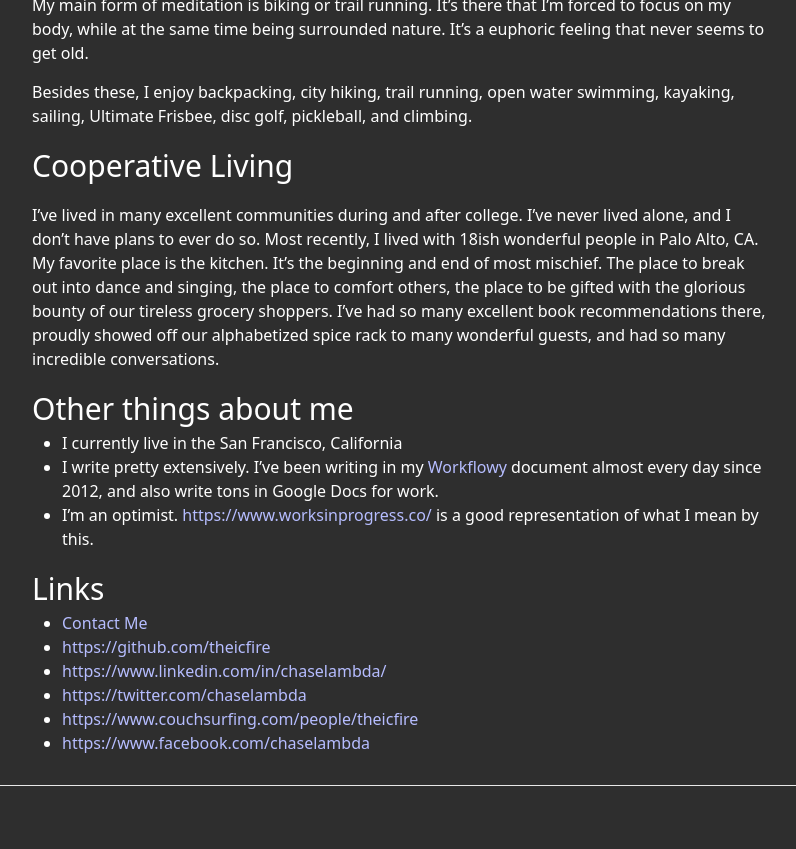
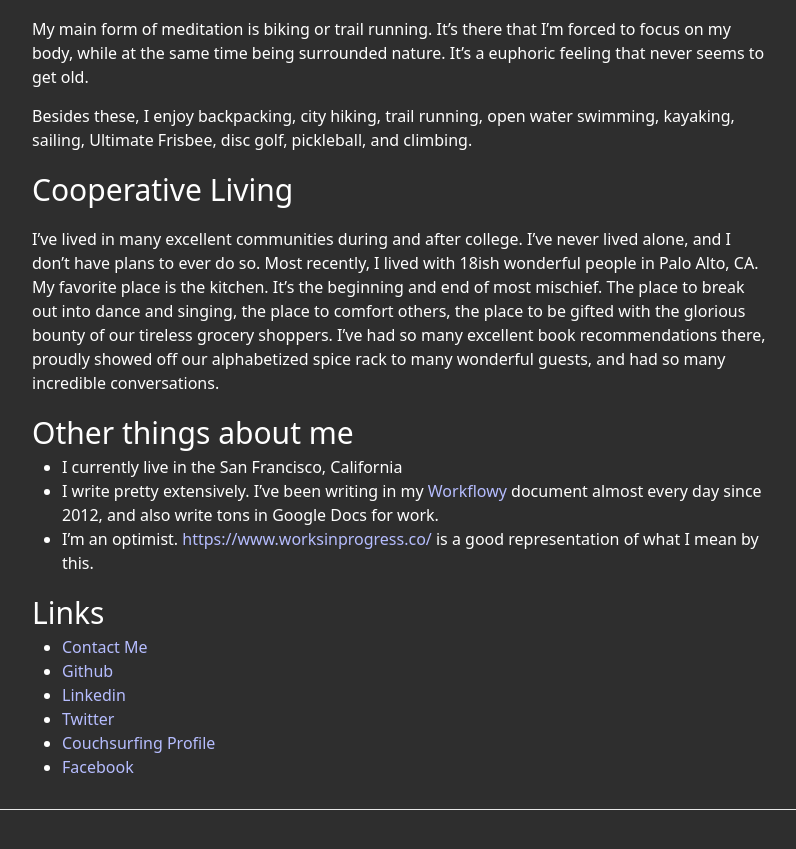
Before and after one commit to chaselambda/chaselambda.github.io, a Jekyll site: the page built from about.md, in a window 1280 px wide and 900 px high, scrolled down 1398 px. Shown: the top 849 px of the window, without its empty margins (238-1034 px from the left). Built offline with Jekyll 4.4.1, drawn with Linux system fonts in a browser that asks for light colours; some of the changed lines change nothing that is shown; some of the changed text lies outside the part shown.

Commit message:
Update pages “about”

```diff
--- a/about.md
+++ b/about.md
@@ -17,6 +17,8 @@
 
 I love building little projects. Some examples:
 
+
+- [Tioga Road Newsletter](https://istiogaopen.com/)
 - [Bike Trailer](https://www.instructables.com/Bike-Trailer-for-Towing-Adults/)
 - [Water Fountain](https://www.instructables.com/Teapot-and-Mason-Jar-Fountain/)
 - [A regex searcher for logs](https://github.com/theicfire/logregex)
@@ -34,8 +36,8 @@
 
 I sometimes publish my notes as I’m learning:
 
-- [https://makefiletutorial.com/](https://makefiletutorial.com/)
-- [https://vimsheet.com/](https://vimsheet.com/)
+- [Makefile Tutorial](https://makefiletutorial.com/)
+- [Vim Cheatsheet](https://vimsheet.com/)
 - [Spark Core Musings](https://workflowy.com/s/3xNEHQiNHX)
 - [OS and Python Multitasking](https://workflowy.com/s/gjCtxehupm).
 - I contribute to [Stackoverflow](https://stackoverflow.com/users/1394731/theicfire) when I remember
@@ -58,12 +60,12 @@
 
 - I currently live in the San Francisco, California
 - I write pretty extensively. I’ve been writing in my [Workflowy](https://workflowy.com/) document almost every day since 2012, and also write tons in Google Docs for work.
-- I’m an optimist. [https://www.worksinprogress.co/](https://www.worksinprogress.co/) is a good representation of what I mean by this.
+- I’m an optimist. [https://www.worksinprogress.co/](https://www.worksinprogress.co) is a good representation of what I mean by this.
 
 ## Links
 - [Contact Me](/contact)
-- [https://github.com/theicfire](https://github.com/theicfire)
-- [https://www.linkedin.com/in/chaselambda/](https://www.linkedin.com/in/chaselambda/)
-- [https://twitter.com/chaselambda](https://twitter.com/chaselambda)
-- [https://www.couchsurfing.com/people/theicfire](https://www.couchsurfing.com/people/theicfire)
-- [https://www.facebook.com/chaselambda](https://www.facebook.com/chaselambda)
+- [Github](https://github.com/theicfire)
+- [Linkedin](https://www.linkedin.com/in/chaselambda/)
+- [Twitter](https://twitter.com/chaselambda)
+- [Couchsurfing Profile](https://www.couchsurfing.com/people/theicfire)
+- [Facebook](https://www.facebook.com/chaselambda)
```
